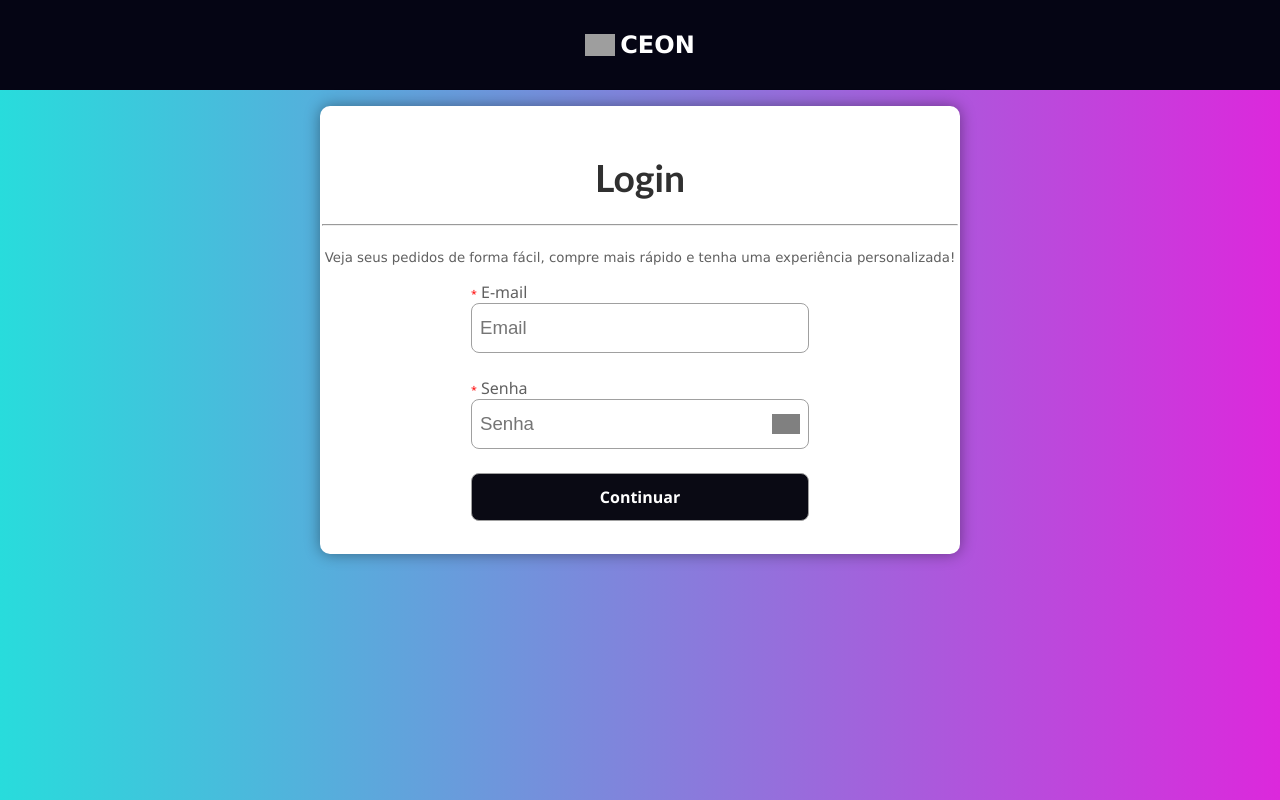
After one commit to EricNunes0/Ceon, a PHP site: page /login/login.html in a window 1280 px wide. The commit adds this page. Run offline with PHP 8.4, Linux system fonts and the light colour scheme; grey boxes are pictures that could not be loaded.

Commit message:
Version 0.0.9

```diff
--- /dev/null
+++ b/login/login.css
@@ -0,0 +1,209 @@
+:root {
+    --font-family-verdana: Verdana, Geneva, Tahoma, sans-serif;
+}
+
+/* Página inteira de login */
+.login-page {
+    background-image: linear-gradient(90deg, rgb(40, 220, 220) 0%, rgb(220, 40, 220) 100%);
+    background-size: cover;
+    margin: 0;
+}
+
+/* Barra de navegação da página de login */
+.login-nav {
+    width: 100%;
+    height: 90px;
+    display: flex;
+    flex-direction: row;
+    align-items: center;
+    justify-content: center;
+    gap: 5px;
+    background-color: rgb(5, 5, 20);
+    margin: 0;
+}
+
+.login-nav-link {
+    display: flex;
+    flex-direction: row;
+    align-items: center;
+    justify-content: center;
+    gap: 5px;
+    text-decoration: none;
+}
+
+/* Imagem da logo */
+#logo-image {
+    width: 30px;
+    pointer-events: none;
+}
+
+/* Texto da logo */
+.logo-text {
+    font-family: Verdana, Geneva, Tahoma, sans-serif;
+    font-weight: 600;
+    color: #fff;
+}
+
+/* Área de login */
+.login-area {
+    display: flex;
+    flex-direction: column;
+    justify-content: center;
+    align-items: center;
+    width: 50%;
+    height: 28rem;
+    background-color: white;
+    border-radius: 10px;
+    margin: 1rem auto;
+    box-shadow: rgba(0, 0, 0, 0.4) 0px 0px 15px;
+}
+
+/* H2 da página */
+.login-title {
+    color: #303030;
+    text-align: center;
+    font-size: 28pt;
+    font-family: 'Trebuchet MS', 'Lucida Sans Unicode', 'Lucida Grande', 'Lucida Sans', Arial, sans-serif;
+    margin: 1rem 0;
+}
+
+/* Linha para separar textos */
+.login-separator {
+    width: 99%;
+}
+
+/* Descrição da página */
+.login-description {
+    text-align: center;
+    font-size: 10pt;
+    font-family: var(--font-family-verdana);
+    color: #606060;
+    margin: 1rem 0;
+}
+
+/* Div do formulário de cadastro */
+.login-form-div {
+    display: flex;
+    flex-direction: column;
+    justify-content: center;
+    align-items: center;
+}
+
+/* Formulário */
+.login-form {
+    display: flex;
+    flex-direction: column;
+    justify-content: center;
+    align-items: center;
+    gap: 1.5rem;
+}
+
+/* Div do input e label */
+.login-inputs-display {
+    display: flex;
+    flex-direction: column;
+    justify-content: center;
+    align-items: flex-start;
+}
+
+/* Labels do login */
+.login-labels {
+    color: #606060;
+    font-size: 12pt;
+    font-family: 'Segoe UI', Tahoma, Geneva, Verdana, sans-serif;
+}
+
+/* Asterisco de campo obrigatório */
+.login-required-span {
+    color: #f00;
+    font-size: 8pt;
+}
+
+/* Divs dos inputs do formulário */
+.login-input-divs {
+    display: flex;
+    flex-direction: column;
+}
+
+.login-input-divs span {
+    color: #f00;
+    font-size: 8pt;
+    font-family: Verdana, Geneva, Tahoma, sans-serif;
+    margin: 10px 0 0 0;
+}
+
+/* "É necessário informar um e-mail!" */
+#login-required-email {
+    display: none;
+}
+
+/* "É necessário informar uma senha!" */
+#login-required-password {
+    display: none;
+}
+
+/* Inputs do login */
+.login-inputs {
+    width: 20rem;
+    height: 3rem;
+    padding: 0 0.5rem;
+    border: 1px solid #a0a0a0;
+    border-radius: 8px;
+    font-size: 14pt;
+}
+
+.login-inputs:focus {
+    outline: none;
+    border: 1px solid #3060ff;
+    box-shadow: rgba(0, 0, 0, 0.12) 0px 0px 5px;
+}
+
+/* Botão de input da senha */
+.password-button {
+    position: absolute;
+    width: 30px;
+    height: 30px;
+    background-color: transparent;
+    border: 0px solid;
+    border-radius: 25px;
+    transform: translate3d(300px, 10px, 0);
+}
+
+.password-button:hover {
+    cursor: pointer;
+    background-color: rgba(0, 0, 0, 0.1);
+}
+
+.password-button:active {
+    cursor: pointer;
+    background-color: rgba(0, 0, 0, 0.2);
+}
+
+/* Imagem do input de senha */
+.password-icon {
+    position: absolute;
+    top: 5px;
+    left: 1px;
+    width: 28px;
+    height: 20px;
+    filter: invert(0.5);
+}
+
+/* Botão de submit do login */
+#input-submit-button {
+    width: 100%;
+    height: 3rem;
+    background-color: rgba(10, 10, 20, 1);
+    color: #fff;
+    font-size: 12pt;
+    font-family: 'Segoe UI', Tahoma, Geneva, Verdana, sans-serif;
+    font-weight: 600;
+    border: 1px solid #a0a0a0;
+    border-radius: 8px;
+    transition: all 0.2s;
+}
+
+#input-submit-button:hover {
+    cursor: pointer;
+    filter: invert(0.1);
+}
--- /dev/null
+++ b/login/login.html
@@ -0,0 +1,58 @@
+<!DOCTYPE html>
+<html>
+    <head>
+        <meta charset = "utf-8"/>
+        <title>CEON - Login</title>
+        <link rel = "icon" href = "https://i.imgur.com/FJ5UhH2.png"/>
+        <link rel = "stylesheet" type = "text/css" href = "login.css"/>
+        <script src = "login.js" defer></script>
+    </head>
+    <body div class = "login-page">
+        <div class = "login-page">
+            <nav class = "login-nav">
+                <a href = "../index.html" class="login-nav-link">
+                    <img id = "logo-image" src = "https://i.imgur.com/FJ5UhH2.png" alt = "logo">
+                    <h1 class = "logo-text">CEON</h1>
+                </a>
+            </nav>
+            <div class = "login-area">
+                <h2 class = "login-title">Login</h2>
+                <hr class = "login-separator"></hr>
+                <p class = "login-description">Veja seus pedidos de forma fácil, compre mais rápido e tenha uma experiência personalizada!</p>
+                <div class = "login-form-div">
+                    <form class = "login-form">
+                        <div class = "login-inputs-display">
+                            <div class = "login-label-divs">
+                                <label class = "login-labels">
+                                    <span class = "login-required-span">*</span>
+                                    E-mail
+                                </label>
+                            </div>
+                            <div class = "login-input-divs">
+                                <input type = "email" class = "login-inputs" name = "email" id = "input-email" placeholder = "Email"/>
+                                <span id = "login-required-email">É necessário informar um e-mail</span>
+                            </div>
+                        </div>
+                        <div class = "login-inputs-display">
+                            <div class = "login-label-divs">
+                                <label class = "login-labels">
+                                    <span class = "login-required-span">*</span>
+                                    Senha
+                                </label>
+                            </div>
+                            <div class = "login-input-divs">
+                                <input type = "password" class = "login-inputs" name = "password" id = "input-password" placeholder = "Senha"/>
+                                <button type = "button" class = "password-button" onclick = "openPassword()">
+                                    <img class = "password-icon on" id = "password-icon-img" src = "https://i.imgur.com/Ia8ZR2R.png"/>
+                                </button>
+                                <span id = "login-required-password">É necessário informar uma senha</span>
+                            </div>
+                        </div>
+                        <input type = "submit" name = "input-submit" id = "input-submit-button" value = "Continuar"/>
+                    </form>
+                </div>
+            </div>
+        </div>
+        <h1 id = "display-login"></h1>
+    </body>
+</html>
--- /dev/null
+++ b/login/login.js
@@ -0,0 +1,37 @@
+const submitButton = document.querySelector("#input-submit-button");
+
+submitButton.addEventListener("click", function(e) {
+    e.preventDefault();
+    let email = document.querySelector("#input-email");
+    let password = document.querySelector("#input-password");
+    if(!email.value) {
+        email.style.border = "1px solid #f00";
+        document.querySelector("#login-required-email").style.display = "block";
+        return;
+    } else {
+        email.style.border = "1px solid #a0a0a0";
+        document.querySelector("#login-required-email").style.display = "none";
+    };
+    if(!password.value) {
+        password.style.border = "1px solid #f00";
+        document.querySelector("#login-required-password").style.display = "block";
+        return;
+    } else {
+        password.style.border = "1px solid #a0a0a0";
+        document.querySelector("#login-required-password").style.display = "none";
+    };
+    document.querySelector("#display-login").innerHTML = `E-mail: ${email.value}\nSenha: ${password.value}`;
+});
+
+function openPassword() {
+    let passwordInput = document.querySelector("#input-password");
+    let passwordButtonImage = document.querySelector("#password-icon-img");
+    console.log(passwordInput.type);
+    if(passwordInput.type == "password") {
+        passwordButtonImage.src = "https://i.imgur.com/QqDMi1K.png";
+        passwordInput.type = "text";
+    } else if(passwordInput.type == "text") {
+        passwordInput.type = "password";
+        passwordButtonImage.src = "https://i.imgur.com/Ia8ZR2R.png";
+    }
+}
--- a/script.js
+++ b/script.js
@@ -18,7 +18,7 @@ function navBar() {
         } else {
             navs[i].className = 'shop-nav open';
             navButtonImg.style.transform = "rotate(0deg)";
-        }
+        };
     }
 };
 
```
Also changed, not shown: index.html (+28 -13 lines), produtos.js (+83 -17 lines), search.js (+30 -6 lines), style.css (+87 -5 lines), images/icons/img_star(0).png (deleted), images/icons/img_star(1).png (deleted), images/logo.png (deleted), images/nav/img_BarArrow(0).png (deleted), images/nav/img_cart.png (deleted), images/nav/img_lupa.png (deleted).
